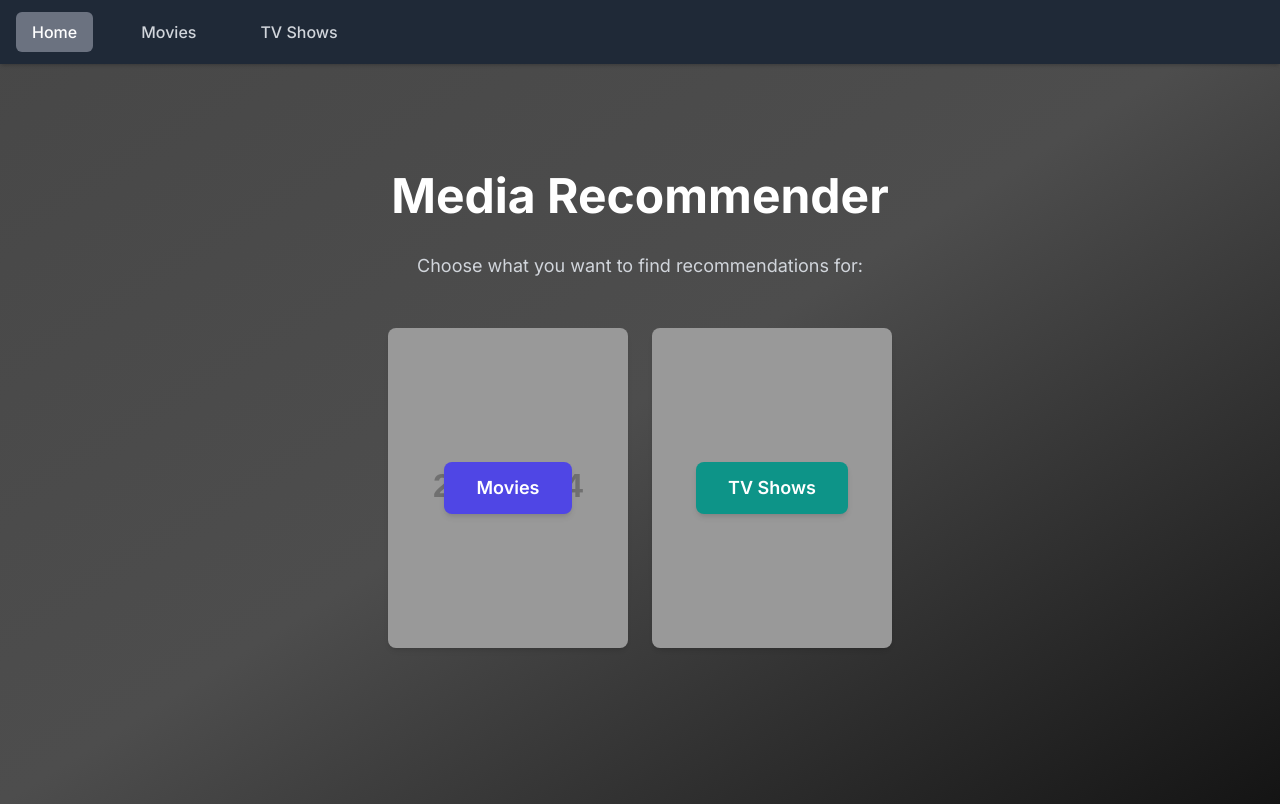
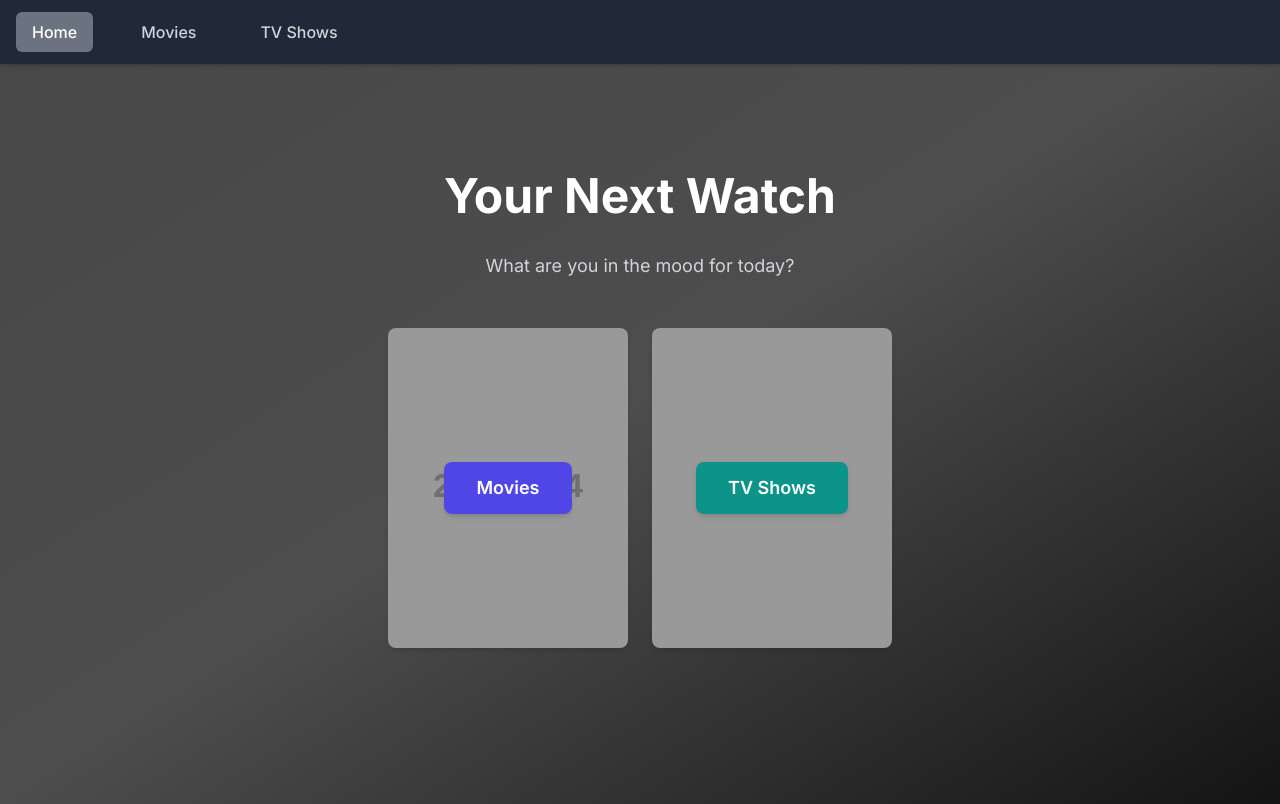
Before and after one commit to Departeding/watchnext, a plain HTML site: page index.html in a window 1280 px wide. Drawn offline with nearby package versions, Linux system fonts and the light colour scheme; placeholder pictures from the web are drawn by us.

Commit message:
Update index.html

```diff
--- a/index.html
+++ b/index.html
@@ -117,8 +117,8 @@
     </nav>
 
     <div id="landing-page" class="flex flex-col items-center justify-center min-h-[calc(100vh-60px)] text-white p-8">
-        <h1 class="text-4xl md:text-5xl font-bold mb-8 text-center">Media Recommender</h1>
-        <p class="text-lg text-gray-300 mb-12 text-center">Choose what you want to find recommendations for:</p>
+        <h1 class="text-4xl md:text-5xl font-bold mb-8 text-center">Your Next Watch</h1>
+        <p class="text-lg text-gray-300 mb-12 text-center">What are you in the mood for today?</p>
 
 
         <div class="flex flex-col sm:flex-row gap-6 mb-12 w-full max-w-xl justify-center">
```
